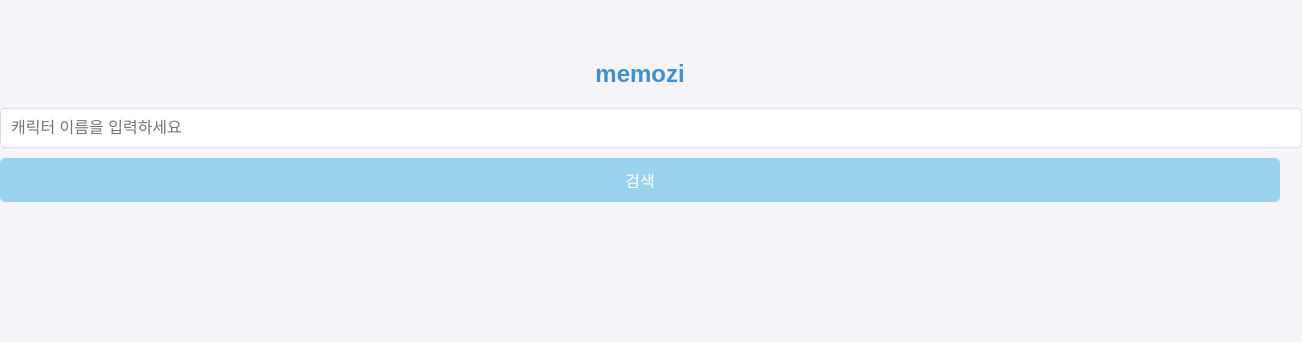
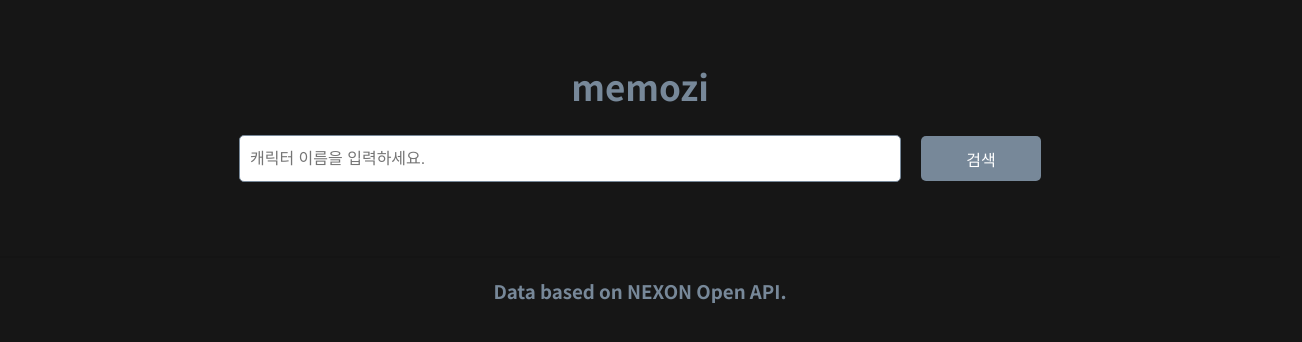
Before and after one commit to hhhyeon97/memozi, a React (Create React App) app: page / in a window 1280 px wide. Shown: the top 342 px of the page, 1302 px wide, since content can reach past the window. Built offline with nearby package versions, Linux system fonts and the light colour scheme.

Commit message:
💄 ui 1차 수정

```diff
--- a/src/App.css
+++ b/src/App.css
@@ -1,9 +1,11 @@
+@import url('https://fonts.googleapis.com/css2?family=Noto+Sans+KR:wght@100..900&display=swap');
+
 body {
-  font-family: Arial, sans-serif;
+  font-family: 'Noto Sans KR', sans-serif;
   margin: 0;
   padding: 0;
   box-sizing: border-box;
-  background-color: #f4f4f9;
+  background-color: rgb(22, 22, 22);
 }
 
 .main_wrap {
@@ -22,23 +24,25 @@
 h1 {
   text-align: center;
   margin-bottom: 20px;
-  font-size: 24px;
-  color: rgb(64, 144, 209);
+  font-size: 35px;
+  color: lightslategray;
 }
 
-input {
-  width: 100%;
+.search_input {
+  width: 50%;
+  height: 25px;
   padding: 10px;
   margin-bottom: 10px;
-  border: 1px solid #ddd;
+  border: 1px solid lightslategray;
   border-radius: 5px;
   font-size: 16px;
+  outline: none;
 }
 
 button {
-  width: 100%;
+  width: 120px;
   padding: 10px;
-  background-color: rgb(154, 211, 238);
+  background-color: lightslategray;
   color: white;
   border: none;
   border-radius: 5px;
@@ -48,16 +52,7 @@
 }
 
 button:hover {
-  background-color: rgb(64, 144, 209);
-}
-
-textarea {
-  width: 80%;
-  padding: 10px;
-  border: 1px solid #ddd;
-  border-radius: 5px;
-  font-size: 16px;
-  margin-bottom: 20px;
+  background-color: gray;
 }
 
 img {
@@ -84,11 +79,45 @@
     height: 80px;
   }
 }
+.result_area p {
+  color: white;
+}
+.capture_area {
+  display: flex;
+  justify-content: center; /* 수평 중앙 정렬 */
+  align-items: center; /* 수직 중앙 정렬 */
+  margin-top: 10px;
+}
 
 #capture {
   display: flex;
   flex-direction: column;
   align-items: center;
+  width: 500px;
+  background-image: url('../public/thumb_58.jpg');
+  border-radius: 6px;
+}
+
+#capture img {
+  width: 160px;
+  height: 160px;
+}
+
+.save_btn {
+  margin-top: 20px;
+  outline: none;
+}
+
+.memo_input {
+  border: 2px solid lightslategray;
+  margin-top: 5px;
+  width: 50%;
+  height: 25px;
+  padding: 10px;
+  margin-bottom: 10px;
+  border-radius: 5px;
+  font-size: 16px;
+  outline: none;
 }
 
 #char_name {
@@ -97,6 +126,36 @@
   background-color: rgb(255, 255, 255);
   border-radius: 6px;
   padding: 4px 8px;
-  border: 2px solid rgb(154, 211, 238);
+  border: 2px solid lightslategray;
   margin-bottom: 20px;
 }
+
+.search_area {
+  display: flex;
+  align-items: center;
+  justify-content: center;
+}
+
+.search_area button {
+  margin-left: 20px;
+  position: relative;
+  top: 5px;
+  height: 45px;
+}
+
+.btn_area {
+  text-align: center;
+}
+
+/* footer */
+
+.footer_area {
+  margin-top: 60px;
+  bottom: 0;
+  border-top: 2px solid rgba(0, 0, 0, 0.1);
+}
+
+.footer_message {
+  color: lightslategray;
+  text-align: center;
+}
--- a/src/App.js
+++ b/src/App.js
@@ -1,10 +1,12 @@
 import React from 'react';
 import CharacterSearch from './components/CharacterSearch';
+import Footer from './components/Footer';
 
 function App() {
   return (
     <div className="App">
       <CharacterSearch />
+      <Footer />
     </div>
   );
 }
--- a/src/components/CharacterSearch.js
+++ b/src/components/CharacterSearch.js
@@ -78,31 +78,39 @@
   return (
     <div className="main_wrap">
       <h1>memozi</h1>
+      <div className="search_area">
         <input
+          className="search_input"
           type="text"
-        placeholder="캐릭터 이름을 입력하세요"
+          placeholder="캐릭터 이름을 입력하세요."
           value={characterName}
           onChange={(e) => setCharacterName(e.target.value)}
         />
         <button onClick={handleSearch}>검색</button>
-
-      {error && <p style={{ color: 'red' }}>{error}</p>}
-
+      </div>
+      {error && <p style={{ color: '#db5656' }}>{error}</p>}
       {characterInfo && (
-        <div>
-          <div id="capture">
+        <div className="result_area">
           <p>월드: {characterInfo.world_name}</p>
           <p>레벨: {characterInfo.character_level}</p>
           <p>직업: {characterInfo.character_class}</p>
+          <div className="capture_area">
+            <div id="capture">
+              <input
+                className="memo_input"
+                value={memo}
+                onChange={(e) => setMemo(e.target.value)}
+                placeholder="메모를 작성하세요 !"
+              />
               <img src={characterInfo.character_image} alt="캐릭터" />
               <span id="char_name">{characterInfo.character_name}</span>
-            <textarea
-              value={memo}
-              onChange={(e) => setMemo(e.target.value)}
-              placeholder="메모를 작성하세요"
-            />
             </div>
-          <button onClick={handleSaveImage}>이미지 저장</button>
+          </div>
+          <div className="btn_area">
+            <button className="save_btn" onClick={handleSaveImage}>
+              이미지 저장
+            </button>
+          </div>
         </div>
       )}
     </div>
--- /dev/null
+++ b/src/components/Footer.js
@@ -0,0 +1,11 @@
+import React from 'react';
+
+const Footer = () => {
+  return (
+    <div className="footer_area">
+      <h3 className="footer_message">Data based on NEXON Open API.</h3>
+    </div>
+  );
+};
+
+export default Footer;
```
Also changed, not shown: public/thumb_58.jpg (added). Lines whose indentation alone changed are shown as unchanged.
